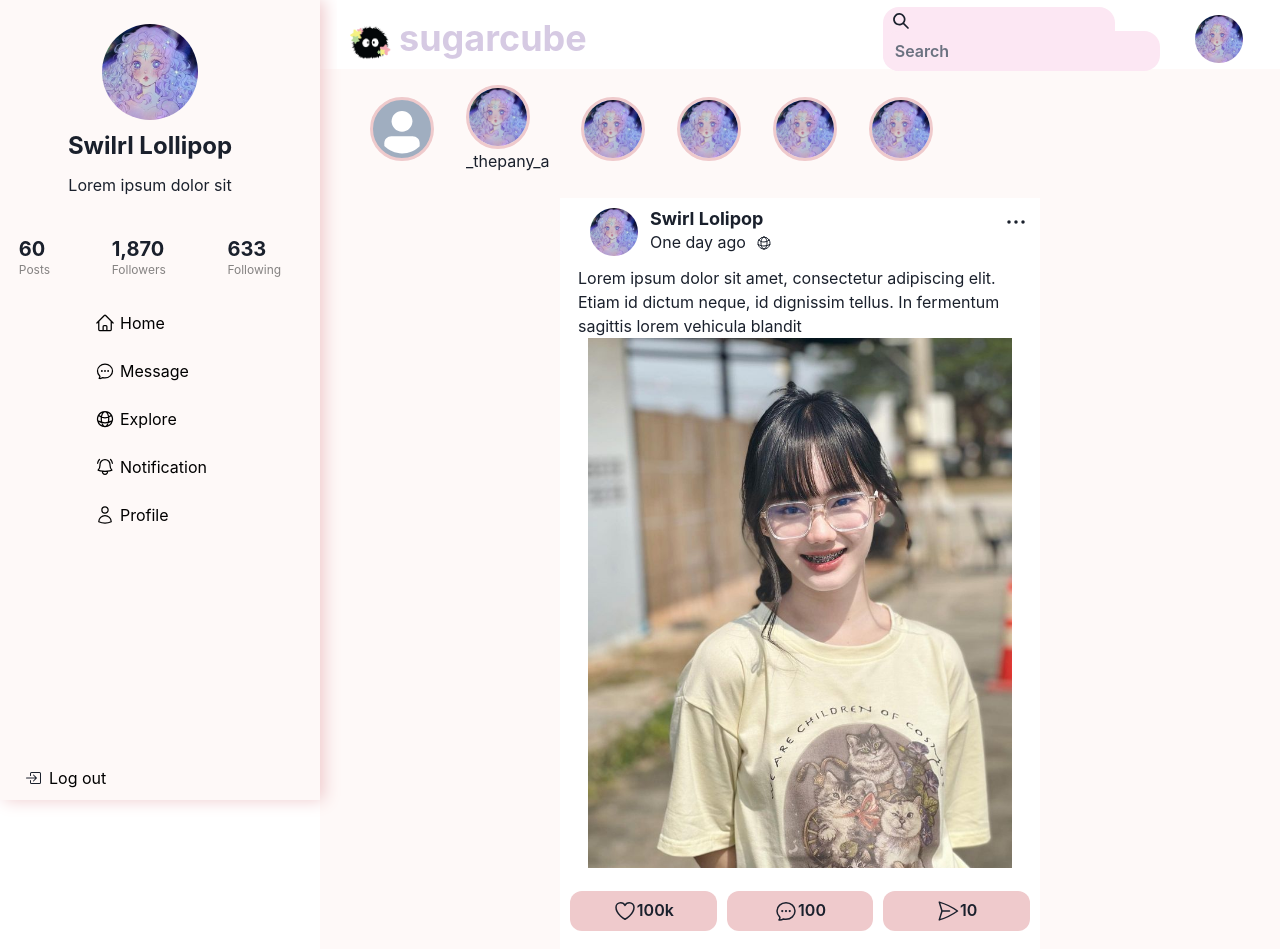
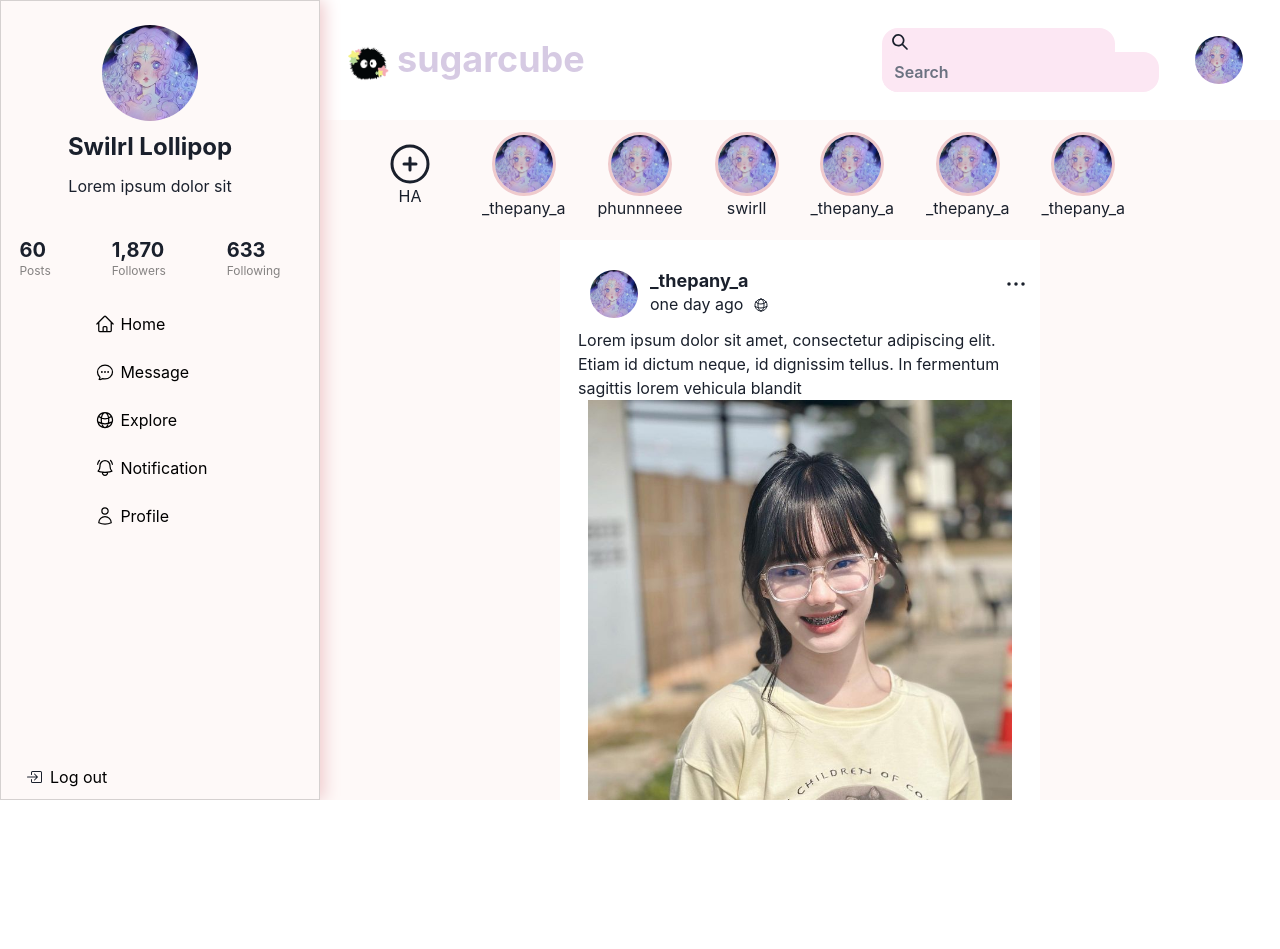
Before and after one commit to Hoanghuygia/social-media-site, a React (Vite) app in the folder client/: page / in a window 1280 px wide. After the commit the page ends 800 px from the top, so only its background shows below. Built offline with nearby package versions, Linux system fonts and the light colour scheme.

Commit message:
update header + paylayout

```diff
--- a/client/src/components/SideBar/SideBar.jsx
+++ b/client/src/components/SideBar/SideBar.jsx
@@ -19,7 +19,8 @@ function SideBar() {
             pr={"20px"}
             flexDir="column"
             h="100%"
-            boxShadow="4px 0px 16px rgba(239, 202, 204, 1)"
+            // boxShadow="4px 0px 16px rgba(239, 202, 204, 1)"
+            border="1px solid RGBA(0, 0, 0, 0.16)"
             // boxShadow="0px -10px 28px rgba(239, 202, 204, 1), 0px 10px 28px rgba(239, 202, 204, 1)"
             gap={4}
         >
--- a/client/src/layouts/PageLayout.jsx
+++ b/client/src/layouts/PageLayout.jsx
@@ -15,18 +15,20 @@ const PageLayout = ({ children }) => {
 
     useEffect(() => {
         const updateDimensions = () => {
-            const headerHeight = document.querySelector(".header").offsetHeight;
-            const headerWidth = document.querySelector(".header").offsetWidth;
-
             const windowHeight = window.innerHeight;
             const windowWidth = window.innerWidth;
 
+            const headerHeight = document.querySelector(".header").offsetHeight;
+            const headerWidth = document.querySelector(".header").offsetWidth;
+            console.log("Header Height: " + headerHeight)
+
             const mainHeight = document.querySelector(".main").offsetHeight;
             const mainWidth = document.querySelector(".main").offsetWidth;
+            console.log("Main Height: " + mainHeight)
 
             const navHeight = windowHeight - mainHeight;
+            const navWidth = windowWidth - mainWidth;
             console.log("Nav Height: " + navHeight);
-            const navWidth = windowWidth - mainWidth;
             console.log("Nav Width: " + navWidth);
 
             dispatch({ type: "SET_HEADER_HEIGHT", payload: headerHeight });
@@ -53,17 +55,19 @@ const PageLayout = ({ children }) => {
         <Flex>
             <Grid
                 templateAreas={`"nav header" "nav main"`}
-                gridTemplateRows={"7.25% auto"}
-                gridTemplateColumns={"25% 75%"}
+                gridTemplateRows={"15% auto"}
+                gridTemplateColumns={"25% auto"}
                 w="100vw"
-                overflow="hidden"
+                h={"100vh"}
+                overflowY={"auto"}
+                overflowX={"hidden"}
             >
                 <GridItem
                     className="header"
-                    bg="white"
                     area={"header"}
-                    ml={"17px"}
+                    ml={"15px"}
                     zIndex={3}
+                    overflow="hidden"
                 >
                     <Header />
                 </GridItem>
@@ -73,17 +77,25 @@ const PageLayout = ({ children }) => {
                     bg="bg-color.100"
                     area={"nav"}
                     zIndex={2}
-                    pos={"fixed"}
-                    w={`${navWidth}px`}
                     // pos={"fixed"}
+                    pos={"sticky"}
+                    top={0}
+                    overflowX="hidden"
+                    boxShadow="4px 0px 16px rgba(239, 202, 204, 1)"
+                    // w={`${navWidth}px`}
                 >
                     <SideBar />
                 </GridItem>
                 <GridItem
-
                     area={"main"}
                     className="main"
                     zIndex={1}
+                    // overflowY="auto"
+                    // overflowX="hidden"
+                    // h={"auto"}
+                    // h={"85vh"}
+                    // minHeight="100%"
+                    bg="bg-color.100"
                 >
                     {children}
                 </GridItem>
--- a/client/src/pages/home/components/Post.jsx
+++ b/client/src/pages/home/components/Post.jsx
@@ -1,26 +1,40 @@
-import {
-    Flex,
-    Text,
-    Image,
-} from "@chakra-ui/react";
+import { Flex, Text, Image } from "@chakra-ui/react";
 import PostHead from "./PostHead";
 import PostInfor from "./PostInfor";
-import { HiOutlineHeart, HiOutlineChatBubbleOvalLeftEllipsis, HiOutlinePaperAirplane } from "react-icons/hi2";
+import {
+    HiOutlineHeart,
+    HiOutlineChatBubbleOvalLeftEllipsis,
+    HiOutlinePaperAirplane,
+} from "react-icons/hi2";
 
-function Post() {
+function Post({ data }) {
+    const { channel, time, type, content, like, comment, share } = data;
+
     return (
-        <Flex flexDir={"column"}>
-            <PostHead />
+        <Flex flexDir={"column"} py={"20px"} borderBottom={"1px solid RGBA(0, 0, 0, 0.16)"}>
+            <PostHead channel={channel} time={time} type={type} />
             <Text ml="18px" mt={"10px"} align={"left"}>
-                Lorem ipsum dolor sit amet, consectetur adipiscing elit. Etiam
-                id dictum neque, id dignissim tellus. In fermentum sagittis
-                lorem vehicula blandit
+                {content.text}
             </Text>
-            <Image mx={"28px"} src="/img/image_1.png" />
-            <Flex justifyContent={"space-between" } gap={"10px"} px={"10px"} py={"18px"}>
-                <PostInfor infor="100k" icon={HiOutlineHeart}/>
-                <PostInfor infor="100" icon={HiOutlineChatBubbleOvalLeftEllipsis }/>
-                <PostInfor infor="10" icon={HiOutlinePaperAirplane }/>
+            <Image mx={"28px"} src={content.image} />
+            <Flex
+                justifyContent={"space-between"}
+                gap={"10px"}
+                px={"10px"}
+                py={"18px"}
+            >
+                <PostInfor
+                    infor={like.toLocaleString()}
+                    icon={HiOutlineHeart}
+                />
+                <PostInfor
+                    infor={comment.toLocaleString()}
+                    icon={HiOutlineChatBubbleOvalLeftEllipsis}
+                />
+                <PostInfor
+                    infor={share.toLocaleString()}
+                    icon={HiOutlinePaperAirplane}
+                />
             </Flex>
         </Flex>
     );
--- a/client/src/pages/home/components/PostHead.jsx
+++ b/client/src/pages/home/components/PostHead.jsx
@@ -1,17 +1,32 @@
 import { Avatar, Box, Flex, Heading, Text, Icon, Spacer } from "@chakra-ui/react";
-import { HiOutlineGlobeAlt, HiOutlineEllipsisHorizontal } from "react-icons/hi2";
+import { HiOutlineGlobeAlt, HiOutlineEllipsisHorizontal, HiOutlineUsers, HiOutlineUser} from "react-icons/hi2";
 
-function PostHead() {
+function PostHead({channel, time, type}) {
+    const getIconByType = (type) =>{
+        switch (type){
+            case "public":
+                return HiOutlineGlobeAlt;
+            case "friend":
+                return HiOutlineUsers;
+            case "private":
+                return HiOutlineUser;
+            default:
+                console.error(`Unknown type: ${type}`);
+                throw error;
+        }
+    }
+
+    const icon = getIconByType(type);
     return (
         <Flex flexDir={"row"} gap={3} marginLeft={"30px"} mt={"10px"}>
             <Avatar src={"/img/avatar.png"}></Avatar>
             <Box align="left">
                 <Heading as={"h3"} fontSize={"lg"}>
-                    Swirl Lolipop
+                    {channel}
                 </Heading>
                 <Text fontSize={"md"}>
-                    One day ago
-                    <Icon as={HiOutlineGlobeAlt} ml={"10px"} />
+                    {time}
+                    <Icon as={icon} ml={"10px"} />
                 </Text>
             </Box>
             <Spacer/>
--- a/client/src/pages/home/components/PostZone.jsx
+++ b/client/src/pages/home/components/PostZone.jsx
@@ -1,12 +1,60 @@
-import { Box } from "@chakra-ui/react";
+import { Flex, Spacer, Text } from "@chakra-ui/react";
 import Post from "./Post";
 
+const data = [
+  {
+    channel: "_thepany_a",
+    time: "one day ago",
+    type: "public",
+    content: {
+      text: `Lorem ipsum dolor sit amet, consectetur adipiscing elit. Etiam
+        id dictum neque, id dignissim tellus. In fermentum sagittis
+        lorem vehicula blandit`,
+      image: "/img/image_1.png"
+    },
+    like: 100,
+    comment: 56,
+    share: 12
+  },
+  {
+    channel: "phunnee",
+    time: "one day ago",
+    type: "friend",
+    content: {
+      text: `Lorem ipsum dolor sit amet, consectetur adipiscing elit. Etiam
+        id dictum neque, id dignissim tellus. In fermentum sagittis
+        lorem vehicula blandit`,
+      image: "/img/image_1.png"
+    },
+    like: 89,
+    comment: 34,
+    share: 12
+  },
+  {
+    channel: "phunnee",
+    time: "one day ago",
+    type: "private",
+    content: {
+      text: `Lorem ipsum dolor sit amet, consectetur adipiscing elit. Etiam
+        id dictum neque, id dignissim tellus. In fermentum sagittis
+        lorem vehicula blandit`,
+    },
+    like: 100,
+    comment: 56,
+    share: 12
+  }
+];
+
 function PostZone() {
-    return (
-        <Box bg={"white"} h={"100%"} w={"50%"}>
-            <Post/>
-        </Box>
-    );
+  return (
+    <Flex bg={"white"} h={"100%"} w={"50%"} flexDir={"column"} gap={2}>
+      {data.map((postData, index) => (
+        <Post key={index} data={postData} />
+      ))}
+      <Spacer/>
+      <Text>Huy dep trai</Text>
+    </Flex>
+  );
 }
 
 export default PostZone;
--- a/client/src/pages/home/components/StoryFrame.jsx
+++ b/client/src/pages/home/components/StoryFrame.jsx
@@ -1,12 +1,39 @@
-import { Avatar, Box, Flex, Text } from "@chakra-ui/react";
+import { Avatar, Box, Flex, Text, Icon, Button } from "@chakra-ui/react";
+import { HiOutlinePlusCircle } from "react-icons/hi2";
 import { useSelector } from "react-redux";
+
+let data = [
+    {
+        channel: "_thepany_a",
+        avatar: "/img/avatar.png",
+    },
+    {
+        channel: "phunnneee",
+        avatar: "/img/avatar.png",
+    },
+    {
+        channel: "swirll ",
+        avatar: "/img/avatar.png",
+    },
+    {
+        channel: "_thepany_a",
+        avatar: "/img/avatar.png",
+    },
+    {
+        channel: "_thepany_a",
+        avatar: "/img/avatar.png",
+    },
+    {
+        channel: "_thepany_a",
+        avatar: "/img/avatar.png",
+    },
+]
+
 
 function StoryFrame() {
     const { mainWidth } = useSelector((state) => ({
         mainWidth: state.mainWidth,
     }));
-
-    console.log("Main width inside StoryFrame: " + mainWidth);
 
     return (
         <Flex
@@ -18,61 +45,35 @@ function StoryFrame() {
             gap={8}
             css={{
                 "&::-webkit-scrollbar": {
-                    height: "8px", // Đặt chiều cao của thanh trượt
+                    height: "8px",
                 },
                 "&::-webkit-scrollbar-track": {
-                    background: "gray.100", // Đặt màu nền của thanh trượt
+                    background: "gray.100",
                 },
                 "&::-webkit-scrollbar-thumb": {
-                    background: "gray.300", // Đặt màu của nút trượt
-                    borderRadius: "4px", // Đặt bo góc của nút trượt
+                    background: "gray.300",
+                    borderRadius: "4px",
                 },
             }}
         >
-            <Avatar
-                ml={"50px"}
-                size="lg"
-                borderColor="bg-color.300"
-                borderWidth="3px"
-            ></Avatar>
-            <Box      >
+
+            <Flex flexDir={"column"} alignItems={"center"} ml={"50px"}>
+                <Button bg="transparent"  _hover={{ bg: "transparent" }} ><Icon boxSize={12} as={HiOutlinePlusCircle}/></Button>
+                <Text>HA</Text>
+            </Flex>
+
+            {data.map((item, index) => (
+                <Flex flexDir={"column"} alignItems={"center"}>
                 <Avatar
                     size="lg"
                     name="chat-bubble"
-                    src={"/img/avatar.png"}
+                    src={item.avatar}
                     borderColor="bg-color.300"
                     borderWidth="3px"
                 ></Avatar>
-                <Text>_thepany_a</Text>
-            </Box>
-            <Avatar
-                size="lg"
-                name="chat-bubble"
-                src={"/img/avatar.png"}
-                borderColor="bg-color.300"
-                borderWidth="3px"
-            ></Avatar>
-            <Avatar
-                size="lg"
-                name="chat-bubble"
-                src={"/img/avatar.png"}
-                borderColor="bg-color.300"
-                borderWidth="3px"
-            ></Avatar>
-            <Avatar
-                size="lg"
-                name="chat-bubble"
-                src={"/img/avatar.png"}
-                borderColor="bg-color.300"
-                borderWidth="3px"
-            ></Avatar>
-            <Avatar
-                size="lg"
-                name="chat-bubble"
-                src={"/img/avatar.png"}
-                borderColor="bg-color.300"
-                borderWidth="3px"
-            ></Avatar>
+                <Text>{item.channel}</Text>
+            </Flex>
+            ))}
         </Flex>
     );
 }
--- a/client/src/pages/message/components/ChatList.jsx
+++ b/client/src/pages/message/components/ChatList.jsx
@@ -38,9 +38,6 @@ function ChatList() {
             <ChatListItem/>
             <ChatListItem/>
             <ChatListItem/>
-            <ChatListItem/>
-            <ChatListItem/>
-            <ChatListItem/>
 
         </Flex>
     );
```
Also changed, not shown: client/src/components/Header.jsx (+1 -8 lines).
